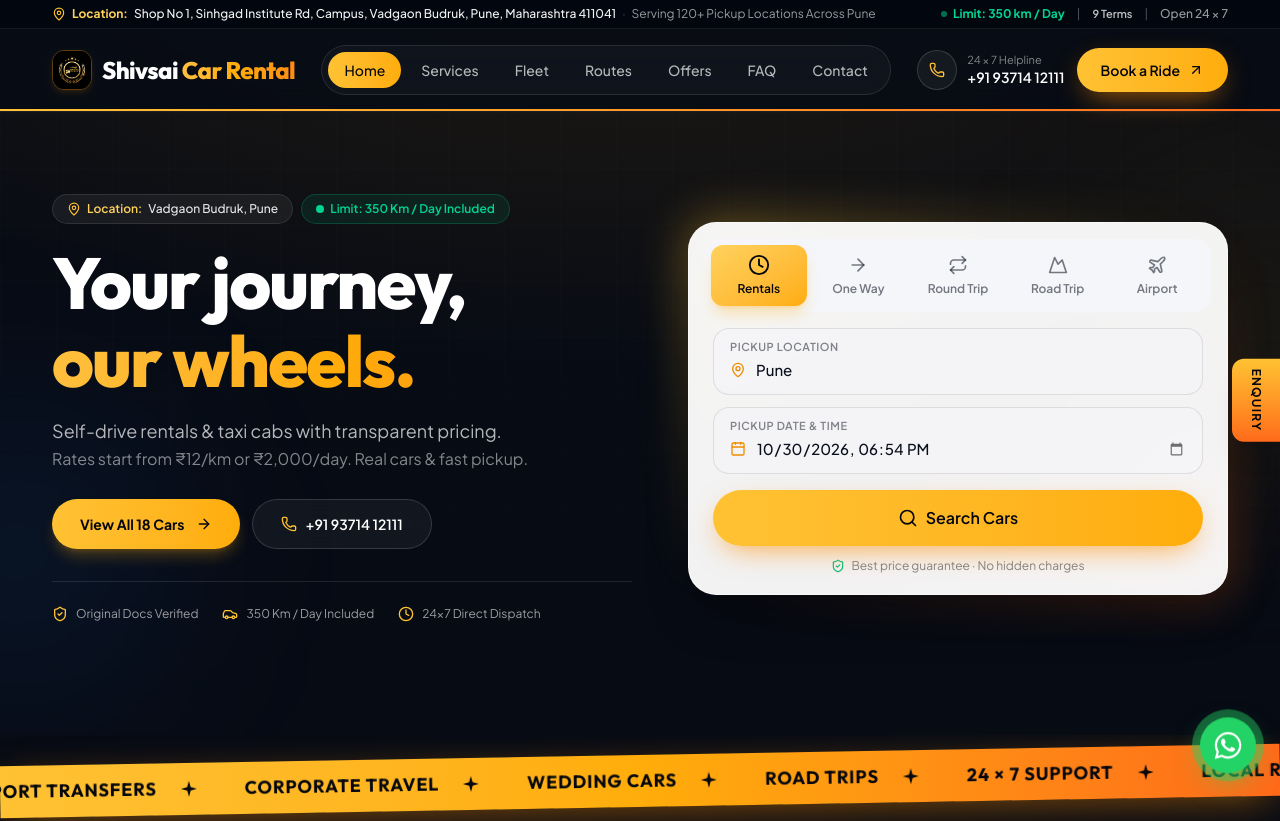
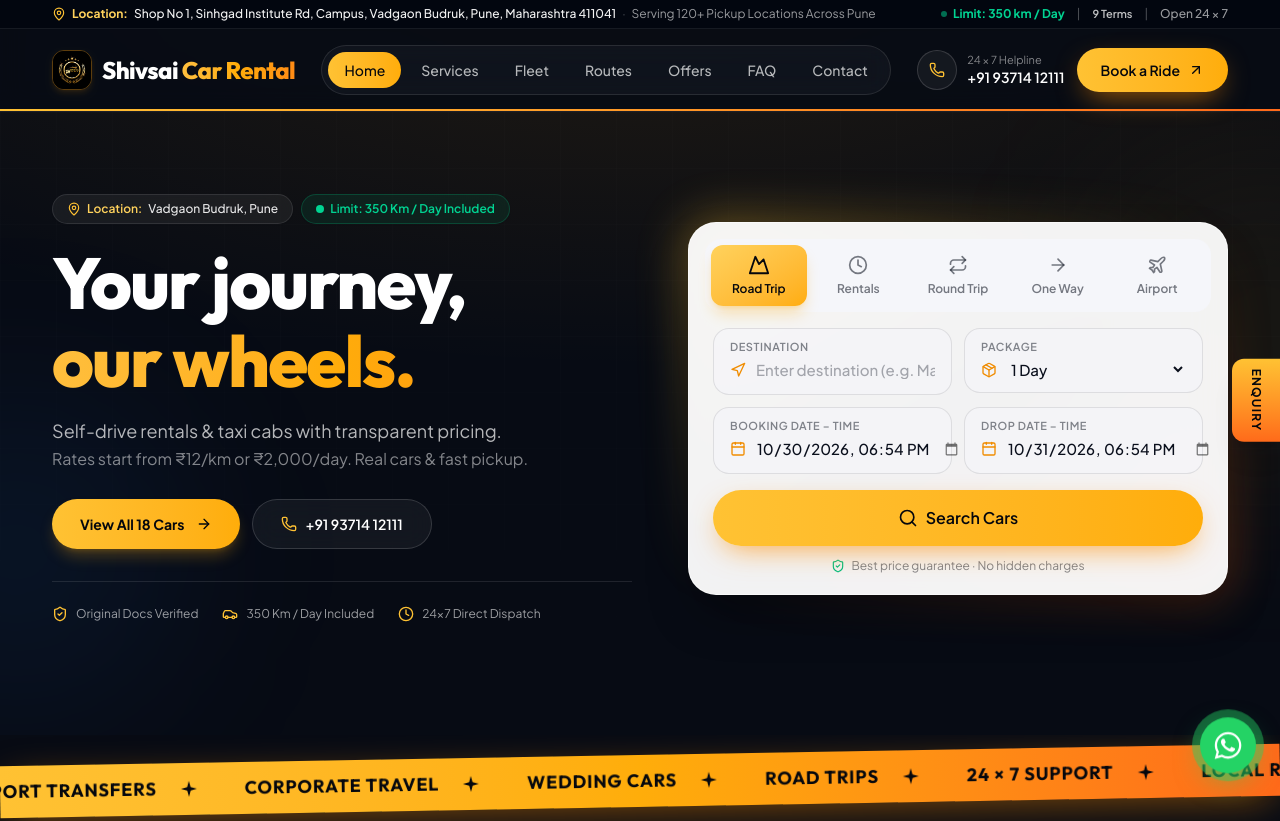
Before and after one commit to blazecodeprakhar/Shivsai-Car-Rental, a React (Vite) app: page / in a window 1280 px wide. Shown: the top 821 px of the page. Built offline with nearby package versions, Linux system fonts and the light colour scheme.

Commit message:
Update trip types order in booking widget

```diff
--- a/src/components/booking/BookingWidget.jsx
+++ b/src/components/booking/BookingWidget.jsx
@@ -19,7 +19,7 @@ const initial = () => ({
 })
 
 export default function BookingWidget() {
-  const [trip, setTrip] = useState('local')
+  const [trip, setTrip] = useState('road')
   const [form, setForm] = useState(initial)
   const [errors, setErrors] = useState({})
   const { openBooking } = useUI()
--- a/src/data/content.js
+++ b/src/data/content.js
@@ -30,10 +30,10 @@ export const NAV_LINKS = [
 
 /* ─────────────── Booking trip types ─────────────── */
 export const TRIP_TYPES = [
+  { id: 'road', label: 'Road Trip', short: 'Road Trip', icon: Mountain },
   { id: 'local', label: 'Local Rental', short: 'Rentals', icon: Clock },
+  { id: 'round', label: 'Round Trip', short: 'Round Trip', icon: Repeat },
   { id: 'oneway', label: 'One Way', short: 'One Way', icon: ArrowRight },
-  { id: 'round', label: 'Round Trip', short: 'Round Trip', icon: Repeat },
-  { id: 'road', label: 'Road Trip', short: 'Road Trip', icon: Mountain },
   { id: 'airport', label: 'Airport Transfer', short: 'Airport', icon: Plane },
 ]
 
```
